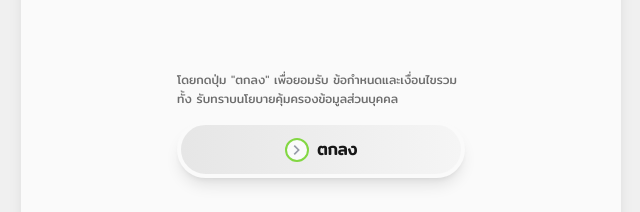
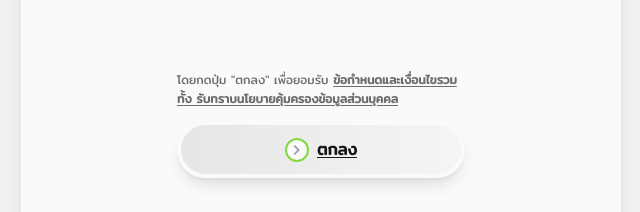
Before and after one commit to zombox0633/unit_front_end, a Next.js app: page /phone in a window 1280 px wide. Shown: the part 558-770 px from the top of the page, without its empty margins (319-959 px from the left). Built offline with nearby package versions, Linux system fonts and the light colour scheme.

Commit message:
add underline

```diff
--- a/app/phone/page.tsx
+++ b/app/phone/page.tsx
@@ -27,8 +27,10 @@
       </section>
       <section className={styles.lower_section}>
         <p>
-          โดยกดปุ่ม "ตกลง" เพื่อยอมรับ ข้อกำหนดและเงื่อนไขรวมทั้ง
-          รับทราบนโยบายคุ้มครองข้อมูลส่วนบุคคล
+          โดยกดปุ่ม "ตกลง" เพื่อยอมรับ{" "}
+          <span>
+            ข้อกำหนดและเงื่อนไขรวมทั้ง รับทราบนโยบายคุ้มครองข้อมูลส่วนบุคคล
+          </span>
         </p>
         <button type="submit">
           <div>
--- a/app/phone/phone.module.css
+++ b/app/phone/phone.module.css
@@ -10,7 +10,7 @@
 }
 
 /* Upper Section */
-.upper_section{
+.upper_section {
   display: flex;
   flex-direction: column;
   row-gap: 2.25rem;
@@ -40,10 +40,8 @@
   color: #6d6d6d;
 }
 
-
-
 /* lower Section */
-.lower_section{
+.lower_section {
   display: flex;
   flex-direction: column;
   row-gap: 0.8rem;
@@ -55,8 +53,18 @@
   color: #6d6d6d;
 }
 
+.container .lower_section span {
+  font-weight: 600;
+  text-decoration: underline;
+  text-underline-offset: 2px;
+}
+
 .lower_section button {
-  background-image: linear-gradient(to right, var(--button-gradient-left) , var( --button-gradient-right));
+  background-image: linear-gradient(
+    to right,
+    var(--button-gradient-left),
+    var(--button-gradient-right)
+  );
   border-radius: 2.5rem;
   display: flex;
   justify-content: center;
@@ -64,16 +72,6 @@
   column-gap: 0.5rem;
   box-shadow: var(--shadow);
 }
-
-/* .lower_section button:hover {
-  cursor: pointer;
-  opacity: 0.85;
-  transform: translateY(-2px);
-}
-
-.lower_section button:active {
-  transform: translateY(0);
-} */
 
 .lower_section button div {
   background-color: var(--background-main);
```
